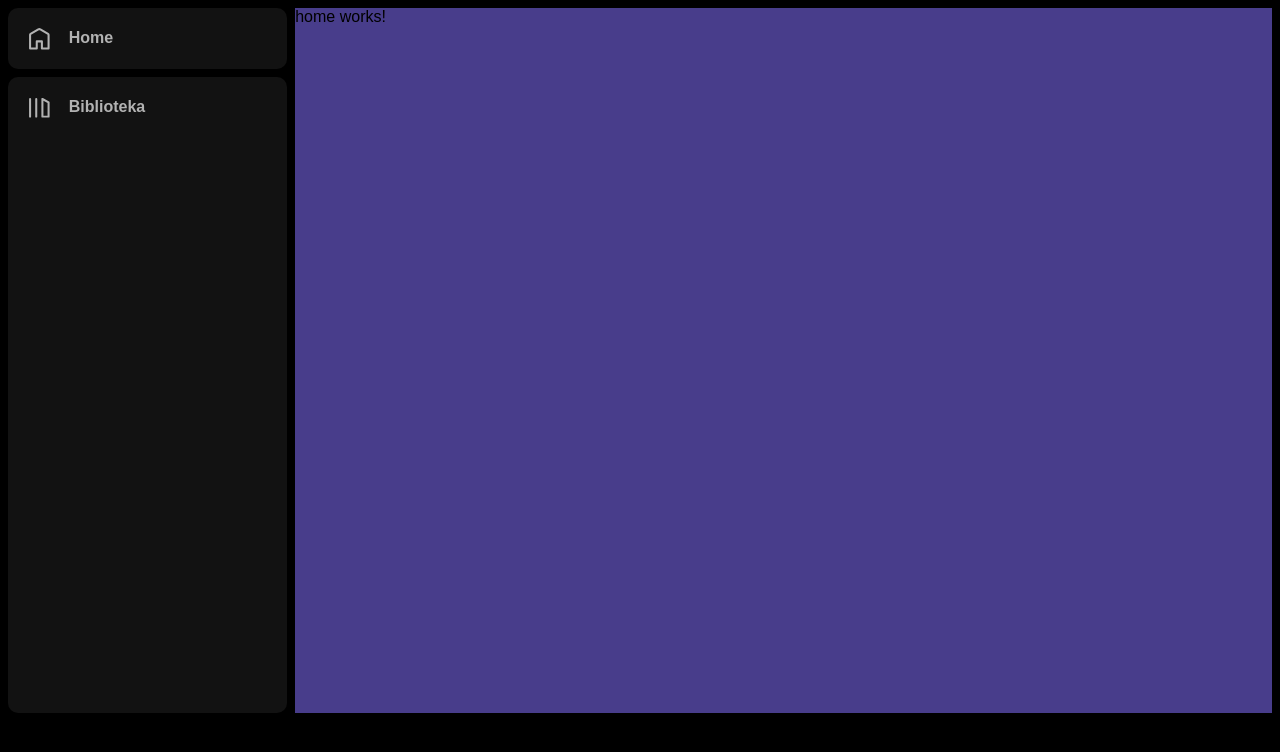
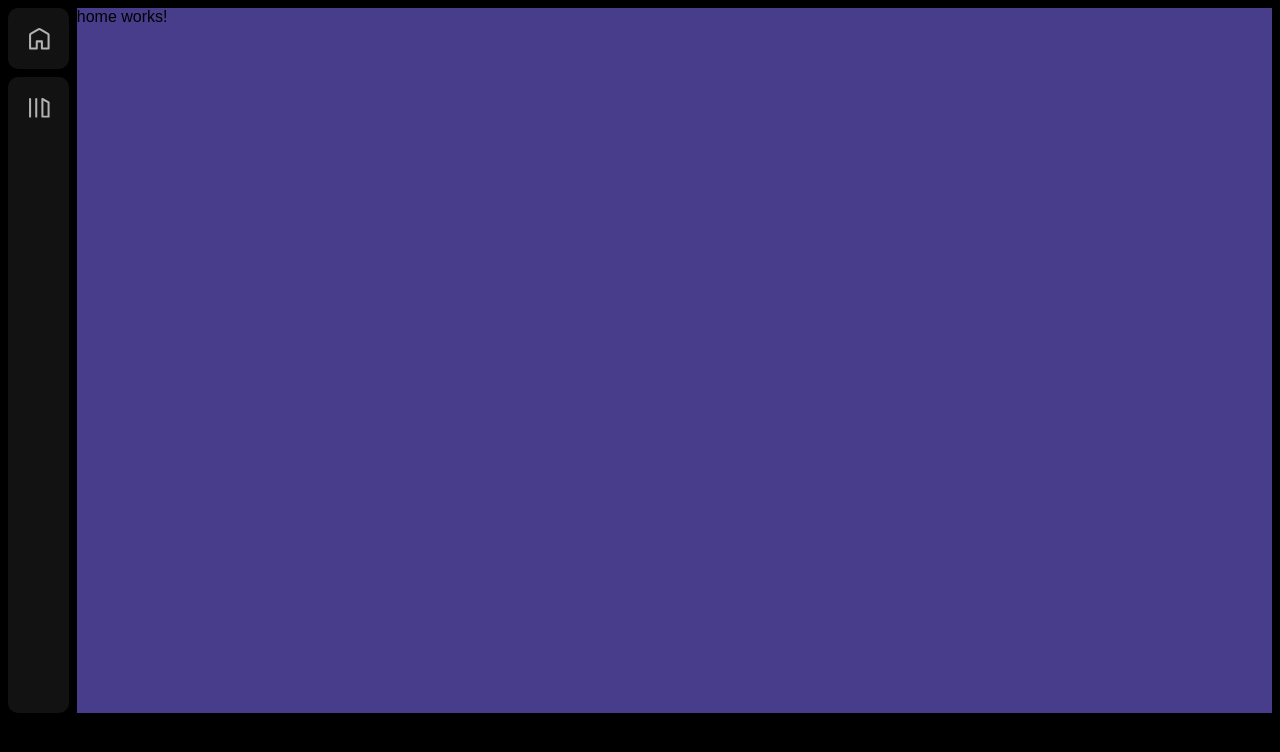
Before and after one commit to KamienKaze/Spothiefy, an Angular app: page /home in a window 1280 px wide. Shown: the top 752 px of the page. Built offline with nearby package versions, Linux system fonts and the light colour scheme.

Commit message:
nav-checkbox width fix

```diff
--- a/src/app/app.component.ts
+++ b/src/app/app.component.ts
@@ -2,7 +2,7 @@ import {Component} from '@angular/core';
 import {Observable, fromEvent, takeWhile} from "rxjs";
 
 const MOUSE_MOVEMENT$: Observable<MouseEvent> = fromEvent<MouseEvent>(document, 'mousemove');
-const NAV_BREAKPOINT: number = 17.6; //rem
+const NAV_BREAKPOINT: number = /*17.6*/ 0; //rem
 
 @Component({
     selector: 'app-root',
--- a/src/app/components/nav-section/reusable/nav-checkbox/nav-checkbox.component.scss
+++ b/src/app/components/nav-section/reusable/nav-checkbox/nav-checkbox.component.scss
@@ -6,7 +6,8 @@
   $not-active-name: "/false.svg";
 
   container-type: inline-size;
-  width: 8rem;
+
+  width: 100%;
   height: 1.4rem;
 
   .nav-checkbox {
@@ -33,6 +34,7 @@
       transition: 0.3s;
 
       font-weight: bold;
+      display: flex;
     }
 
     &:hover {
@@ -48,13 +50,13 @@
     }
   }
 
-@container (max-width:10 rem) {
-  .nav-checkbox {
-    .checkbox-name {
-      display: none;
+  @container (max-width: 10rem) {
+    .nav-checkbox {
+      .checkbox-name {
+        display: none;
+      }
     }
   }
-}
 
   .active {
     .home {
```
